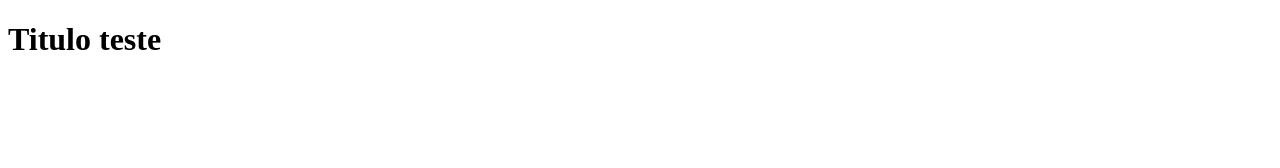
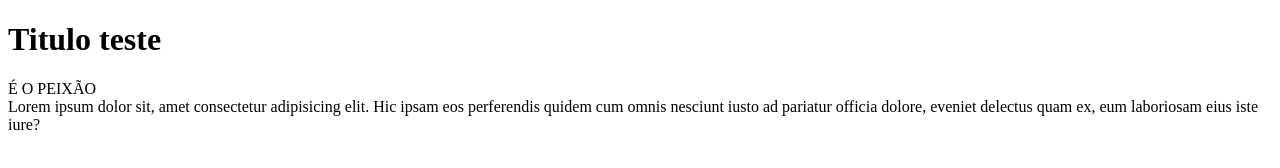
Before and after one commit to guh09/profcode, a plain HTML site: page index.html in a window 1280 px wide. Drawn offline with Linux system fonts and the light colour scheme.

```diff
--- a/index.html
+++ b/index.html
@@ -8,5 +8,8 @@
 </head>
 <body>
     <h1> Titulo teste</h1>
+    <div> É O PEIXÃO </div>
+    <article> Lorem ipsum dolor sit, amet consectetur adipisicing elit. Hic ipsam eos perferendis quidem cum omnis nesciunt iusto ad pariatur officia dolore, eveniet delectus quam ex, eum laboriosam eius iste iure?</article>
+
 </body>
 </html>
```
Also changed, not shown: pag2 index.html (added).
